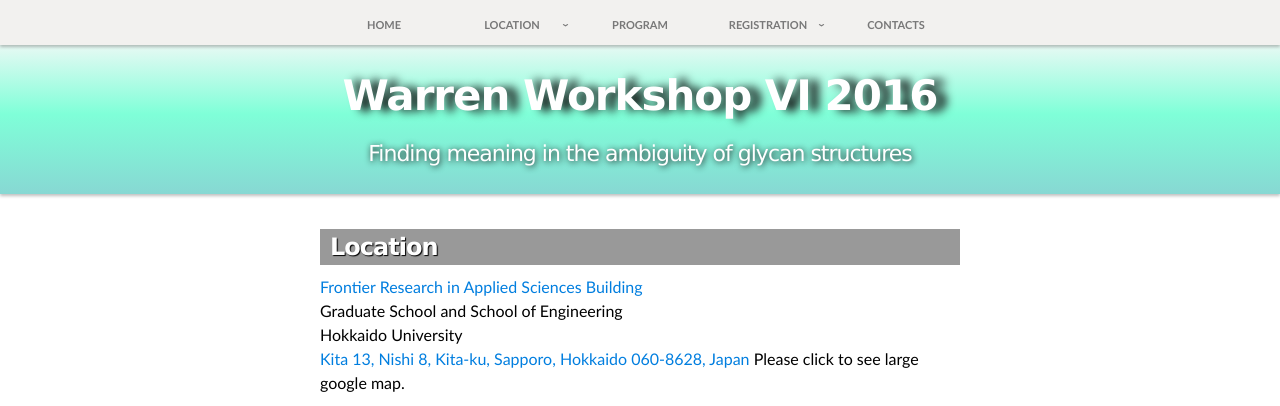
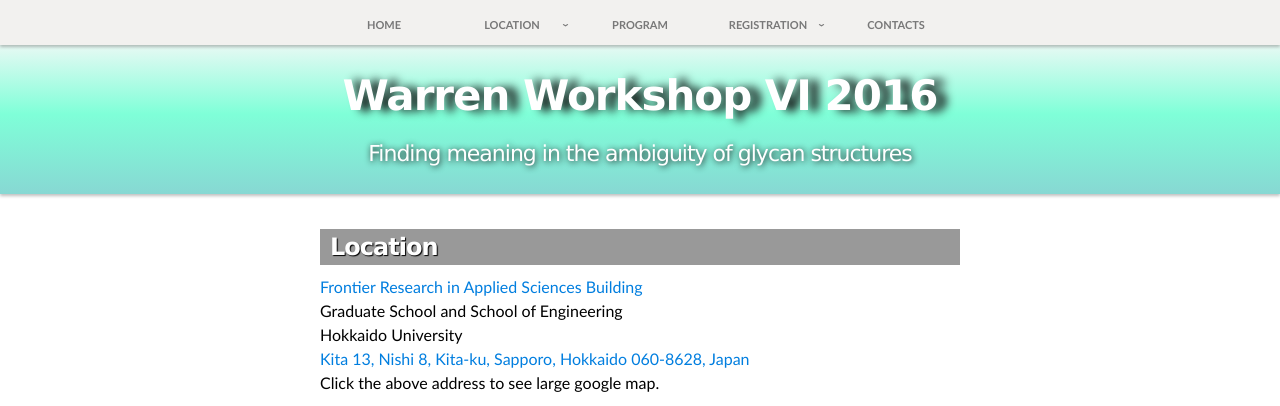
Before and after one commit to yamazakiM/test_warren2016, a Jekyll site: the page built from location/index.md, in a window 1280 px wide and 900 px high, cut to the strip 0-406 px from the top of the window. Built offline with Jekyll 4.4.1, drawn with Linux system fonts in a browser that asks for light colours; nearby versions of some CDN libraries; library files that are not in the unit come from our copies.

Commit message:
Update index.md

```diff
--- a/location/index.md
+++ b/location/index.md
@@ -9,7 +9,8 @@
       <p><a href="http://www.oia.hokudai.ac.jp/maps/print.php?id=133">Frontier Research in Applied Sciences                   Building</a><br>
           Graduate School and School of Engineering<br>
           Hokkaido University<br>
-          <a href="https://goo.gl/maps/JtP1MdrwH5U2">Kita 13, Nishi 8, Kita-ku, Sapporo, Hokkaido 060-8628, Japan</a> Please click to see large google map.</p>
+          <a href="https://goo.gl/maps/JtP1MdrwH5U2">Kita 13, Nishi 8, Kita-ku, Sapporo, Hokkaido 060-8628, Japan</a><br>
+          Click the above address to see large google map.</p>
             <div id="ggmap"><!--<iframe src="https://www.google.com/maps/embed?pb=!1m18!1m12!1m3!1d2060.7424234830823!2d141.34175906700744!3d43.0765595             30617565!2m3!1f0!2f0!3f0!3m2!1i1024!2i768!4f13.1!3m3!1m2!1s0x0%3A0x0!2zNDPCsDA0JzQwLjciTiAxNDHCsDIw             JzI0LjEiRQ!5e0!3m2!1sen!2sjp!4v1442329400468" width="300" height="200" frameborder="0"         style="border:0" allowfullscreen></iframe>-->
             <iframe width="639" height="435" src="http://www.oia.hokudai.ac.jp/maps/embed/?place=133" frameborder="0">MAP</iframe>
             </div>
```
